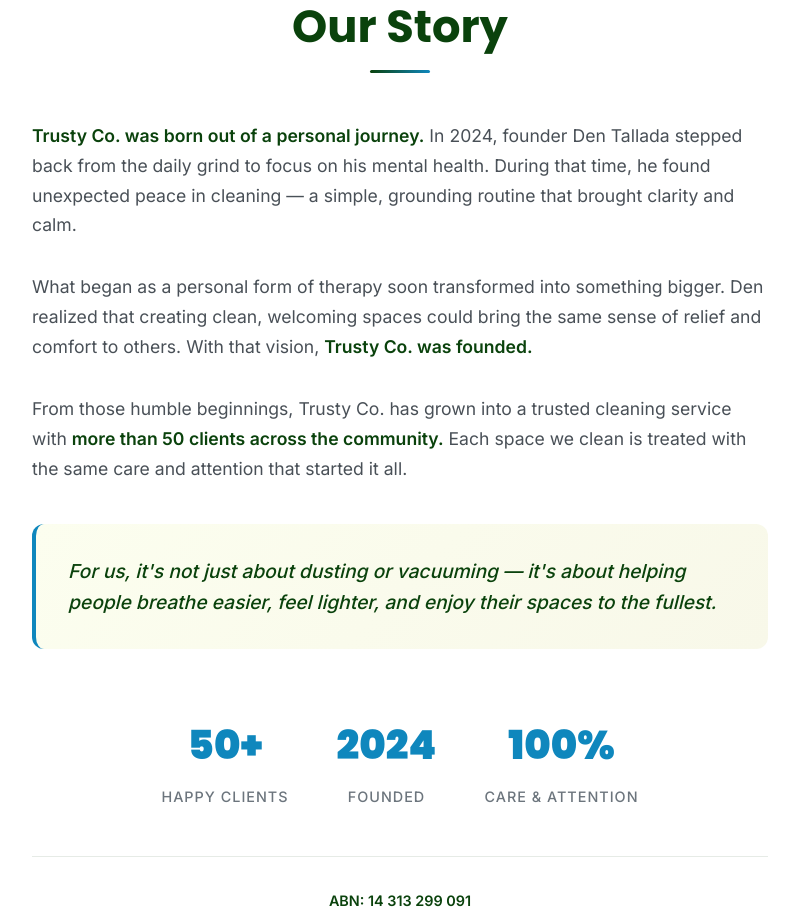
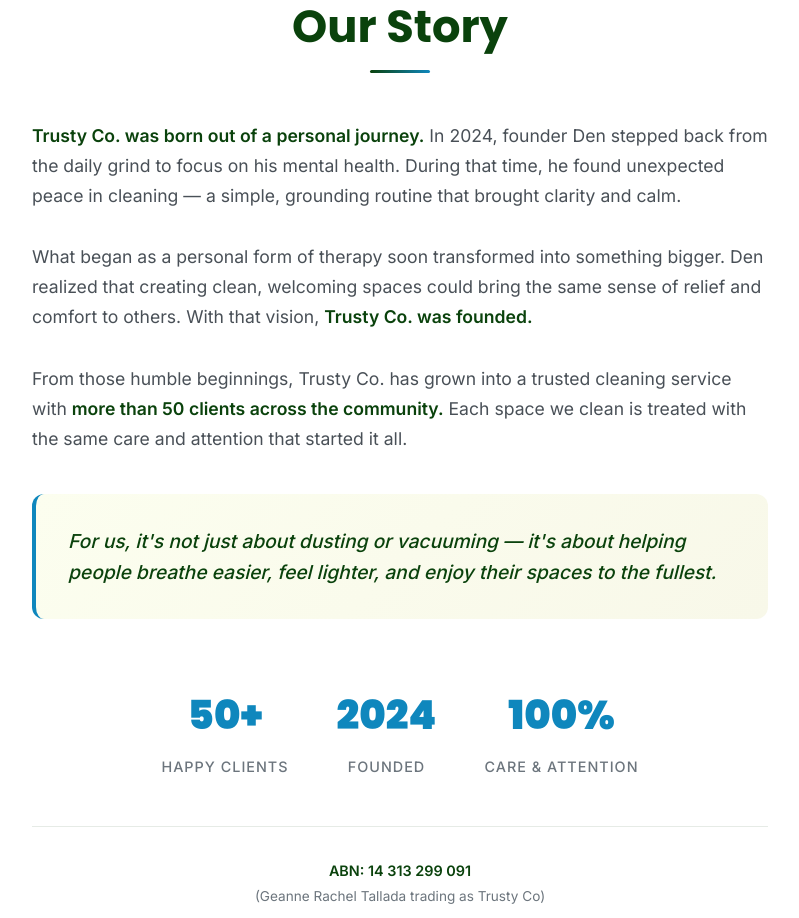
Before and after one commit to gailrayla/trustyco-cleaning, an Angular app: page / in a window 1280 px wide. Shown: the part 880-1798 px from the top of the page, without its empty margins (240-1039 px from the left). Built offline with nearby package versions, Linux system fonts and the light colour scheme.

Commit message:
remove den surname

```diff
--- a/src/app/components/about/about.html
+++ b/src/app/components/about/about.html
@@ -10,7 +10,7 @@
         <div class="story-part">
           <p class="story-text">
             <strong>Trusty Co. was born out of a personal journey.</strong> In
-            2024, founder Den Tallada stepped back from the daily grind to focus
+            2024, founder Den stepped back from the daily grind to focus
             on his mental health. During that time, he found unexpected peace in
             cleaning — a simple, grounding routine that brought clarity and
             calm.
```
